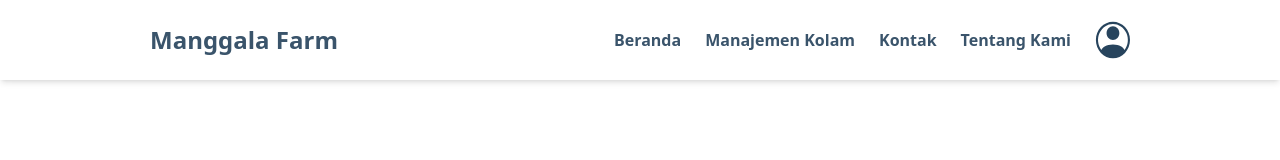
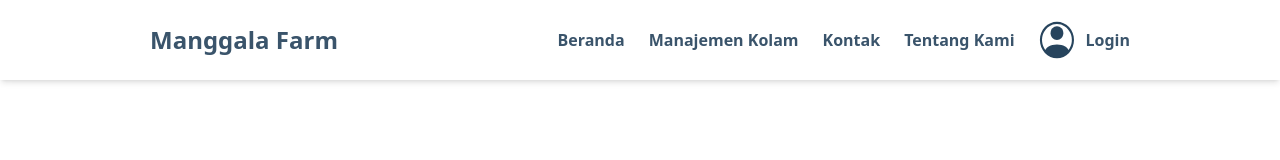
Before and after one commit to Muhammadsyifasurya/manggalafarm, a Next.js app: page / in a window 1280 px wide. Shown: the top 160 px of the page. Built offline with nearby package versions, Linux system fonts and the light colour scheme; no server answers; the database is empty.

Commit message:
feat: Add user authentication and cookie management

```diff
--- a/package.json
+++ b/package.json
@@ -9,8 +9,10 @@
     "lint": "next lint"
   },
   "dependencies": {
+    "@types/js-cookie": "^3.0.6",
     "chart.js": "^4.4.8",
     "firebase": "^11.4.0",
+    "js-cookie": "^3.0.5",
     "lucide-react": "^0.479.0",
     "next": "15.2.1",
     "react": "^19.0.0",
--- a/src/app/layout.tsx
+++ b/src/app/layout.tsx
@@ -1,6 +1,7 @@
 import type { Metadata } from "next";
 import { Geist, Geist_Mono } from "next/font/google";
 import "./globals.css";
+import { UserProvider } from "@/context/UserContext";
 
 const geistSans = Geist({
   variable: "--font-geist-sans",
@@ -27,7 +28,7 @@ export default function RootLayout({
       <body
         className={`${geistSans.variable} ${geistMono.variable} antialiased`}
       >
-        {children}
+        <UserProvider>{children}</UserProvider>
       </body>
     </html>
   );
--- a/src/app/login/page.tsx
+++ b/src/app/login/page.tsx
@@ -4,6 +4,7 @@ import { useState } from "react";
 import { useRouter } from "next/navigation";
 import { FaUser, FaLock } from "react-icons/fa"; // Tambahkan ikon user & lock
 import { login } from "@/auth/auth"; // Sesuaikan path ini
+import Cookies from "js-cookie"; // Impor js-cookie
 
 export default function LoginPage() {
   const [email, setEmail] = useState("");
@@ -14,8 +15,12 @@ export default function LoginPage() {
     try {
       const user = await login(email, password);
       alert(`Login berhasil! Selamat datang, ${user.email}`);
+
+      // Simpan informasi user ke cookies
+      Cookies.set("user", JSON.stringify(user), { expires: 7 }); // Menyimpan selama 7 hari
       router.push("/");
     } catch (error) {
+      console.log(error);
       alert("Gagal login. Periksa kembali email dan password.");
     }
   };
--- a/src/components/Hero.tsx
+++ b/src/components/Hero.tsx
@@ -1,12 +1,15 @@
+"use client";
 import React from "react";
 import Image from "next/image";
+import { useUser } from "@/context/UserContext";
 
 const Hero = () => {
+  const { username } = useUser();
   return (
     <div className="flex justify-center gap-52 z-10 h-screen items-center md:pt-[60px]">
       <div className="w-[500px] h-fit">
         <h2 className="text-[#71BBB2] font-black text-xl">
-          Welcome back, User!
+          Welcome back, {username === "admin" ? "Admin" : "User"}!
         </h2>
         <h1 className="mt-8 font-bold text-5xl text-[#27445D]">
           Temukan Kemudahan Dalam Mengelola Kolam Anda!
@@ -18,10 +21,12 @@ const Hero = () => {
           transparan!
         </p>
         <div className="flex gap-6 mt-6">
-          <button className="py-2 px-4 border rounded-4xl">
+          <button className="py-2 px-4 border rounded-4xl hover:bg-[#27445d] hover:text-white cursor-pointer transition-all ease-in-out duration-300">
             Coba Sekarang
           </button>
-          <button className="py-2 px-4 border rounded-4xl">Login</button>
+          <button className="py-2 px-4 border rounded-4xl hover:bg-[#27445d] hover:text-white cursor-pointer transition-all ease-in-out duration-300">
+            Login
+          </button>
         </div>
       </div>
       <div>
--- a/src/components/Navbar.tsx
+++ b/src/components/Navbar.tsx
@@ -1,8 +1,12 @@
+"use client";
 import Image from "next/image";
 import Link from "next/link";
 import React from "react";
+import { useUser } from "@/context/UserContext";
 
 const Navbar = () => {
+  const { username, logout } = useUser();
+
   return (
     <nav className="fixed flex justify-between px-[150px] h-[80px] items-center shadow-md w-full z-30 bg-white">
       <h2 className="font-bold text-2xl text-[#3A546B]">Manggala Farm</h2>
@@ -20,16 +24,38 @@ const Navbar = () => {
           <li className="hover:underline hover:text-[#71BBB2]">
             <a href="#">Tentang Kami</a>
           </li>
+          {/* Menampilkan profile dan logout hanya jika username ada */}
+          {username ? (
+            <>
               <li className="cursor-pointer">
-            <Link href="/login">
+                <Link href="/profile" className="flex">
                   <Image
                     src="/ic_profile.svg"
                     height={35}
                     width={35}
                     alt="icon profile"
                   />
+                  <h2>{username}</h2>
                 </Link>
               </li>
+              <li className="cursor-pointer" onClick={logout}>
+                <button className="text-red-500 hover:underline">Logout</button>
+              </li>
+            </>
+          ) : (
+            // Jika tidak ada username, tampilkan link login
+            <li className="hover:underline hover:text-[#71BBB2]">
+              <Link href="/login" className="flex items-center gap-3">
+                <Image
+                  src="/ic_profile.svg"
+                  height={35}
+                  width={35}
+                  alt="icon profile"
+                />
+                <h1>Login</h1>
+              </Link>
+            </li>
+          )}
         </ul>
       </div>
     </nav>
--- /dev/null
+++ b/src/context/UserContext.tsx
@@ -0,0 +1,66 @@
+"use client";
+// UserContext.tsx
+import React, {
+  createContext,
+  useContext,
+  useState,
+  useEffect,
+  ReactNode,
+} from "react";
+import Cookies from "js-cookie";
+
+interface User {
+  email: string;
+  password: string;
+}
+
+interface UserContextType {
+  user: User | null;
+  username: string | null;
+  login: (userData: User) => void;
+  logout: () => void;
+}
+
+// Tambahkan ReactNode pada tipe children
+interface UserProviderProps {
+  children: ReactNode;
+}
+
+export const UserProvider: React.FC<UserProviderProps> = ({ children }) => {
+  const [user, setUser] = useState<User | null>(null);
+
+  useEffect(() => {
+    const storedUser = Cookies.get("user");
+    if (storedUser) {
+      setUser(JSON.parse(storedUser));
+    }
+  }, []);
+
+  const login = (userData: User) => {
+    setUser(userData);
+    Cookies.set("user", JSON.stringify(userData));
+  };
+
+  const logout = () => {
+    setUser(null);
+    Cookies.remove("user");
+  };
+
+  const username = user ? user.email.split("@")[0] : null;
+
+  return (
+    <UserContext.Provider value={{ user, username, login, logout }}>
+      {children}
+    </UserContext.Provider>
+  );
+};
+
+const UserContext = createContext<UserContextType | undefined>(undefined);
+
+export const useUser = (): UserContextType => {
+  const context = useContext(UserContext);
+  if (!context) {
+    throw new Error("useUser must be used within a UserProvider");
+  }
+  return context;
+};
```
Also changed, not shown: 1 other file (tests, documents, lock files or other folders). Lines whose indentation alone changed are shown as unchanged.
